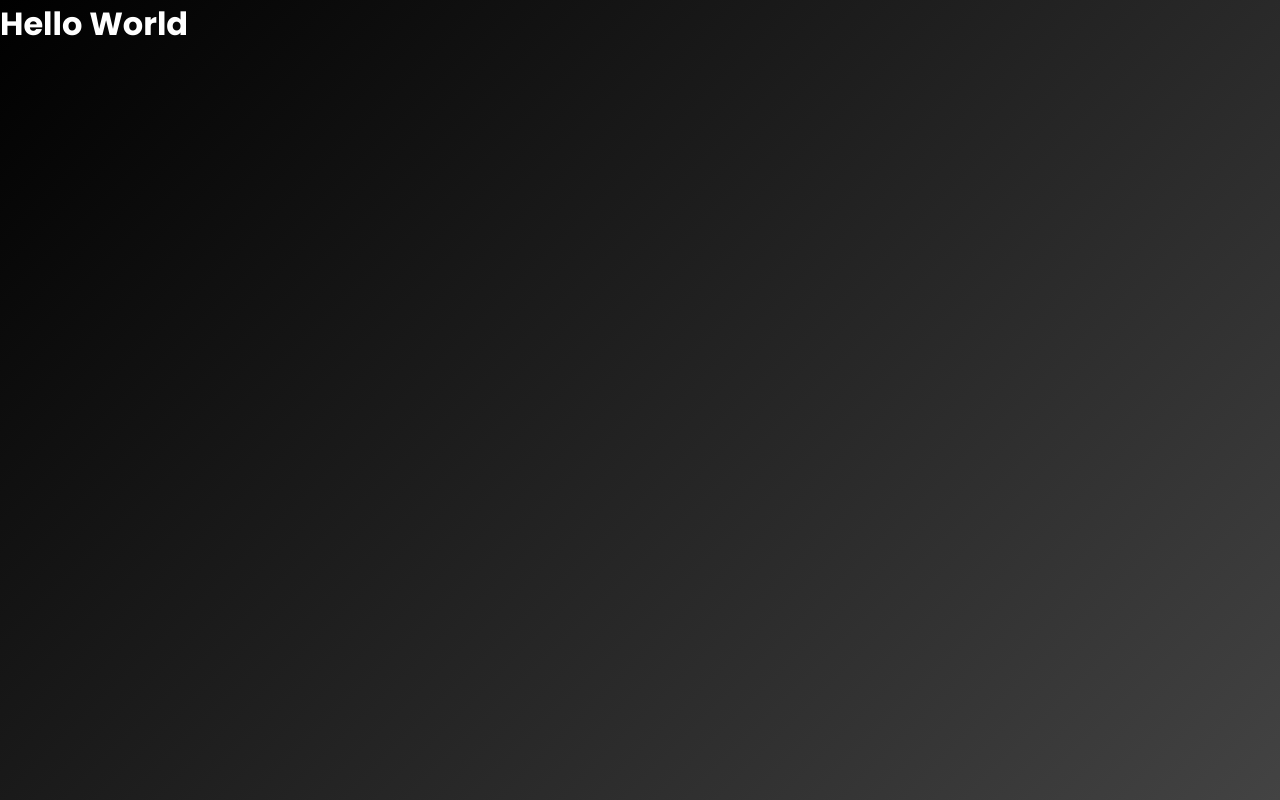
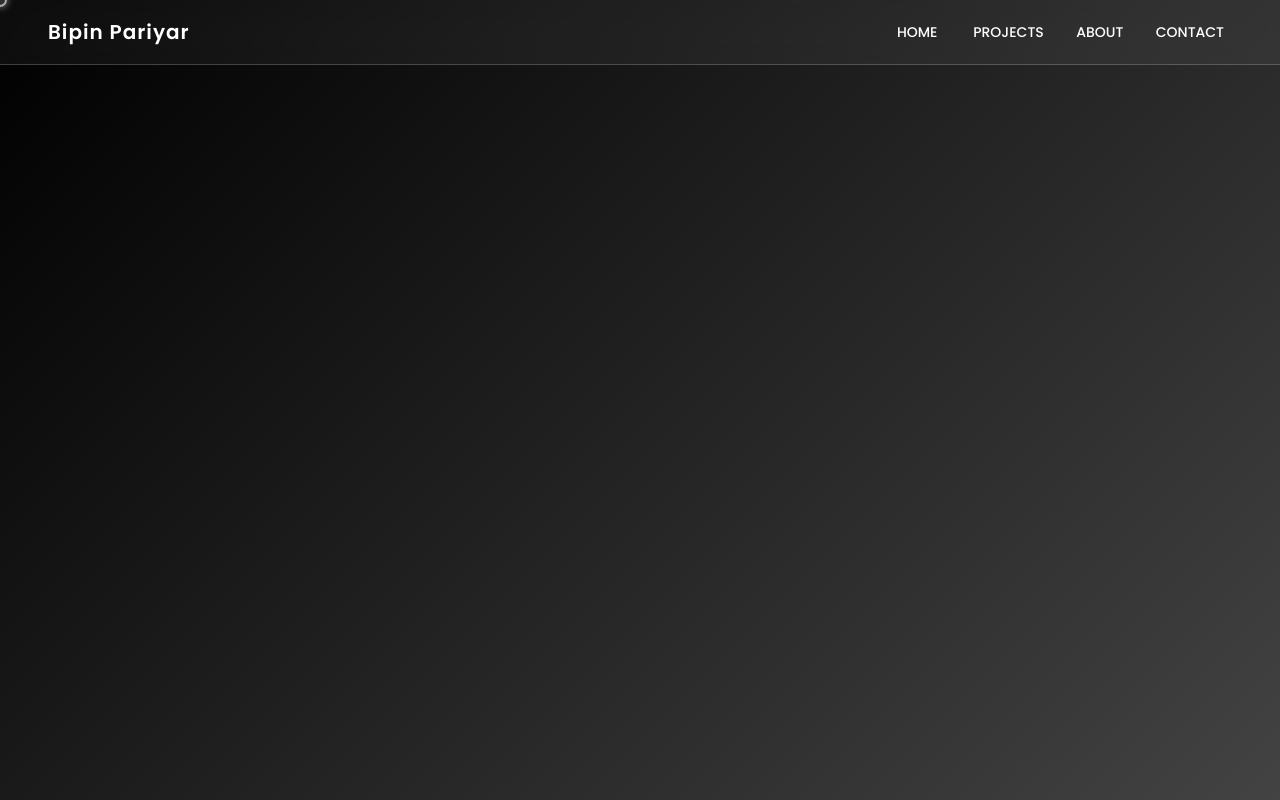
Before and after one commit to bipin-Pariyar2003/bipin_portfolio_mern, a React (Vite) app in the folder frontend/: page / in a window 1280 px wide. Built offline with nearby package versions, Linux system fonts and the light colour scheme; a web font is replaced by a local one.

Commit message:
added cursor effect and navbar component

```diff
--- a/frontend/src/App.jsx
+++ b/frontend/src/App.jsx
@@ -2,13 +2,14 @@ import { useState } from "react";
 import reactLogo from "./assets/react.svg";
 import viteLogo from "/vite.svg";
 import "./App.css";
+import Navbar from "./components/Navbar";
 
 function App() {
   const [count, setCount] = useState(0);
 
   return (
     <>
-      <h1>Hello World</h1>
+      <Navbar />
     </>
   );
 }
--- /dev/null
+++ b/frontend/src/components/Navbar/index.jsx
@@ -0,0 +1,45 @@
+import React from "react";
+import { AppBar, Toolbar, Typography, Button, Box } from "@mui/material";
+
+export default function Navbar() {
+  return (
+    <AppBar
+      position="fixed"
+      elevation={0}
+      sx={{
+        top: 0,
+        left: 0,
+        px: 3,
+        width: "100%",
+        background: "rgba(255, 255, 255, 0.05)", // semi-transparent glass
+        backdropFilter: "blur(10px)", // frosted blur
+        WebkitBackdropFilter: "blur(10px)", // Safari support
+        borderBottom: "1px solid rgba(255, 255, 255, 0.2)", // subtle border
+      }}
+    >
+      <Toolbar
+        sx={{
+          display: "flex",
+          justifyContent: "space-between",
+          alignItems: "center",
+          px: 4,
+        }}
+      >
+        <Typography
+          variant="h6"
+          component="div"
+          sx={{ fontWeight: 600, letterSpacing: 1 }}
+        >
+          Bipin Pariyar
+        </Typography>
+
+        <Box sx={{ display: "flex", gap: 2 }}>
+          <Button color="inherit">Home</Button>
+          <Button color="inherit">Projects</Button>
+          <Button color="inherit">About</Button>
+          <Button color="inherit">Contact</Button>
+        </Box>
+      </Toolbar>
+    </AppBar>
+  );
+}
--- a/frontend/src/main.jsx
+++ b/frontend/src/main.jsx
@@ -4,12 +4,13 @@ import "./index.css";
 import App from "./App.jsx";
 import theme from "./theme.js";
 import { ThemeProvider, CssBaseline, Box } from "@mui/material";
+import Cursor from "./utilities/Cursor/index.jsx";
 
 createRoot(document.getElementById("root")).render(
   <StrictMode>
     <ThemeProvider theme={theme}>
       <CssBaseline />
-
+      <Cursor />
       <Box
         sx={{
           minHeight: "100vh",
--- /dev/null
+++ b/frontend/src/utilities/Cursor/index.jsx
@@ -0,0 +1,88 @@
+import React, { useEffect, useState } from "react";
+
+export default function Cursor() {
+  const [position, setPosition] = useState({ x: 0, y: 0 });
+  const [trail, setTrail] = useState([]);
+  const [clicked, setClicked] = useState(false);
+
+  useEffect(() => {
+    const move = (e) => {
+      setPosition({ x: e.clientX, y: e.clientY });
+
+      // Add a smaller, subtle trail dot
+      setTrail((prev) => [...prev, { x: e.clientX, y: e.clientY, opacity: 1 }]);
+
+      // Keep last 12 dots for thinner tail
+      if (trail.length > 12) {
+        setTrail((prev) => prev.slice(prev.length - 12));
+      }
+    };
+
+    const down = () => setClicked(true);
+    const up = () => setClicked(false);
+
+    document.addEventListener("mousemove", move);
+    document.addEventListener("mousedown", down);
+    document.addEventListener("mouseup", up);
+
+    const interval = setInterval(() => {
+      setTrail((prev) =>
+        prev
+          .map((dot) => ({ ...dot, opacity: dot.opacity - 0.04 }))
+          .filter((dot) => dot.opacity > 0)
+      );
+    }, 20);
+
+    return () => {
+      document.removeEventListener("mousemove", move);
+      document.removeEventListener("mousedown", down);
+      document.removeEventListener("mouseup", up);
+      clearInterval(interval);
+    };
+  }, [trail]);
+
+  return (
+    <>
+      {/* Trail */}
+      {trail.map((dot, idx) => (
+        <div
+          key={idx}
+          style={{
+            position: "fixed",
+            top: dot.y,
+            left: dot.x,
+            width: 6, // thinner
+            height: 6, // thinner
+            transform: "translate(-50%, -50%)",
+            borderRadius: "50%",
+            pointerEvents: "none",
+            background: `rgba(200, 200, 200, ${dot.opacity})`,
+            boxShadow: `0 0 4px rgba(200,200,200,${dot.opacity}), 0 0 8px rgba(200,200,200,${dot.opacity})`,
+            zIndex: 9998,
+            transition: "all 0.4s ease-out",
+          }}
+        />
+      ))}
+
+      {/* Main Cursor */}
+      <div
+        style={{
+          position: "fixed",
+          top: position.y,
+          left: position.x,
+          width: clicked ? 24 : 14,
+          height: clicked ? 24 : 14,
+          transform: "translate(-50%, -50%)",
+          borderRadius: "50%",
+          pointerEvents: "none",
+          border: "2px solid rgba(200,200,200,0.9)",
+          background: "rgba(200,200,200,0.2)",
+          transition: "width 0.5s ease, height 0.5s ease, background 0.5s",
+          zIndex: 9999,
+          mixBlendMode: "difference",
+          boxShadow: "0 0 6px rgba(200,200,200,0.5), 0 0 12px rgba(200,200,200,0.3)",
+        }}
+      />
+    </>
+  );
+}
```
